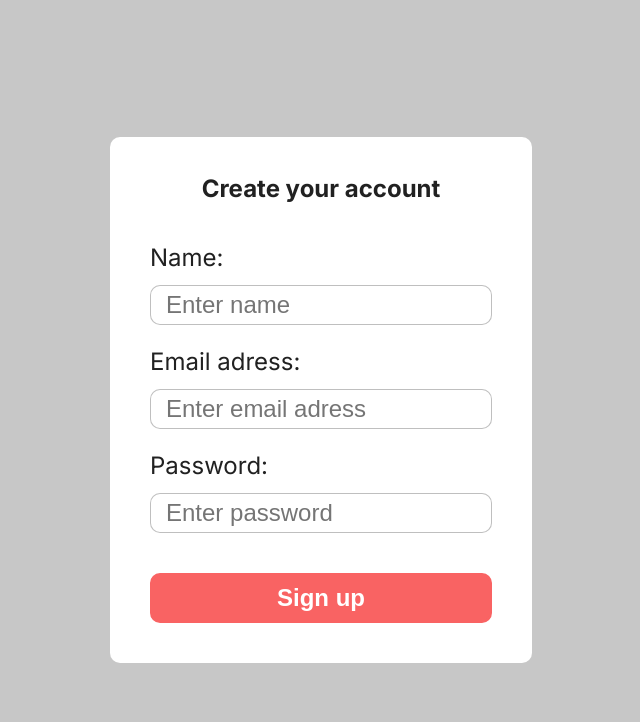
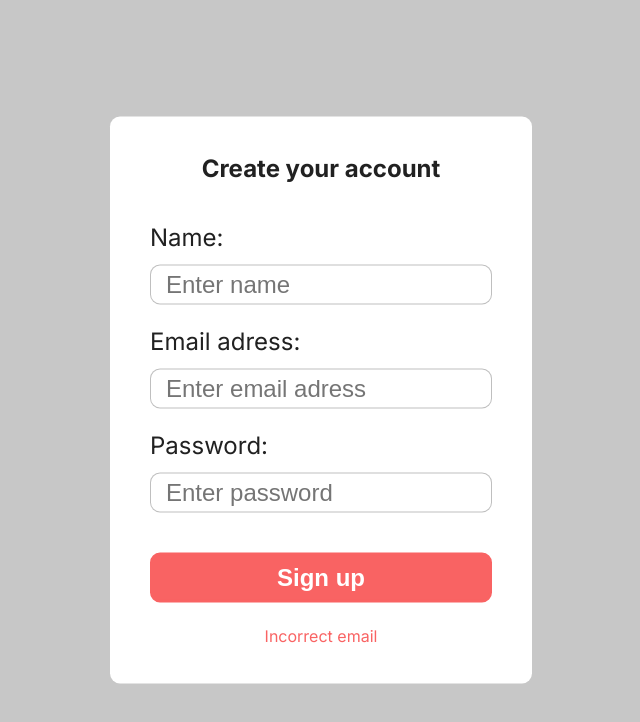
Before and after one commit to Dimonjik777/habit-cracker, a React (Vite) app: page / in a window 1280 px wide. Both pictures are taken after a click on the button "Sign up". Shown: the top 722 px of the page, without its empty margins (319-959 px from the left). Built offline with nearby package versions, Linux system fonts and the light colour scheme.

Commit message:
Add email check

```diff
--- a/src/components/FormRegister.tsx
+++ b/src/components/FormRegister.tsx
@@ -15,8 +15,19 @@ export default function FormRegister() {
     password: ''
   });
 
+  const [emailError, setEmailError] = useState<string | null>(null);
+
+  function validateEmail(email : string) : boolean {
+    const regex =  /^[^\s@]+@[^\s@]+\.[^\s@]+$/;
+    return regex.test(email);
+  }
+
   function handleChange(event: React.ChangeEvent<HTMLInputElement>){
     const {name, value} = event.target;
+
+    if(name == "email")
+      setEmailError(null);
+
     setRegisterData(prev => ({
       ...prev,
       [name]: value
@@ -55,8 +66,13 @@ export default function FormRegister() {
         className={styles.input}
         type="password"
         placeholder="Enter password" />
-        <Button type="primary" value="Sign up" action={() => console.log("Hello")} />
+        <Button type="primary" value="Sign up" action={() => {
+          if(!validateEmail(registerData.email)){
+            setEmailError("Incorrect email");
+          }
+        }} />
       </form>
+      {emailError ? <p className={styles.error}>{emailError}</p> : ''}
     </div>
   )
 }
--- a/src/styles/modules/form.module.scss
+++ b/src/styles/modules/form.module.scss
@@ -30,7 +30,13 @@
       font-size: 24px;
       height: 50px;
       margin-top: 15px;
+      margin-bottom: 25px;
     }
 
   }
+
+  .error{
+    color: var(--primary-color);
+    text-align: center;
+  }
 }
```
